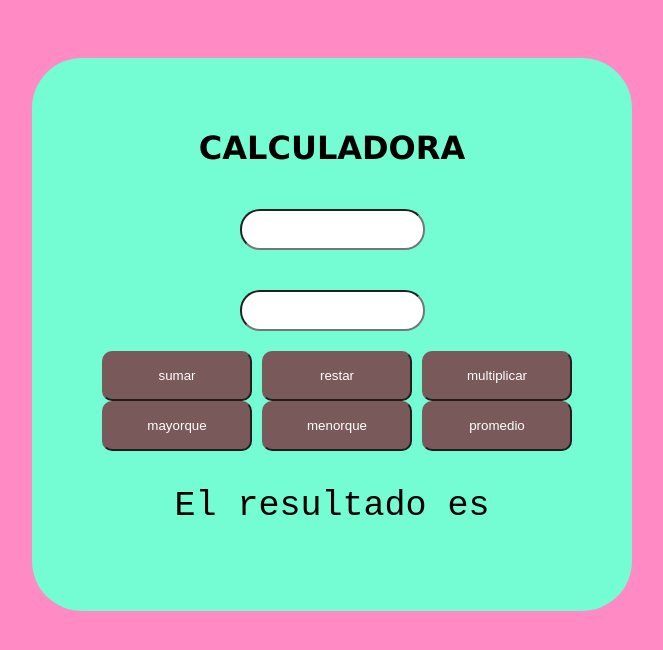
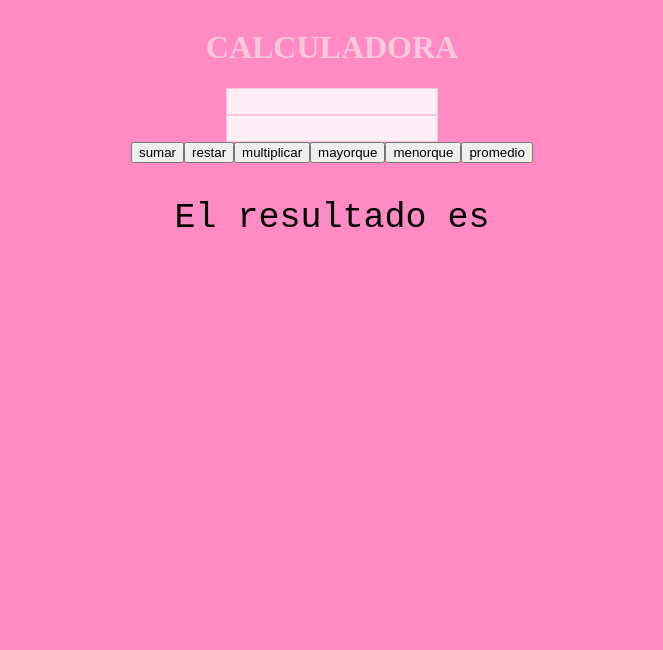
Before and after one commit to nandostiwar/20242-DesarrolloWeb, a React (Vite) app in the folder calculadora-proyecto/front-end-calculadora/: page / in a window 1280 px wide. Shown: the top 650 px of the page, without its empty margins (308-971 px from the left). Built offline with nearby package versions, Linux system fonts and the light colour scheme.

Commit message:
parcial 1

```diff
--- a/calculadora-proyecto/front-end-calculadora/src/styles/Calculadora.css
+++ b/calculadora-proyecto/front-end-calculadora/src/styles/Calculadora.css
@@ -1,39 +1,64 @@
-body{
-    text-align: center;
-    justify-content: center;
+.container {
     display: flex;
+    flex-direction: column;
+    align-items: center;
 }
 
-.container{
-    text-align: center;
-    justify-content: center;
-    background-color: rgb(116, 252, 211);
-    padding: 50px;
-    margin: 50px;
-    border-radius: 50px;
-    width: 500px;
-    display: block;
+h1#txtCalculadora {
+    color: #f8c8dc; /* Cambiar el título a rosa pastel */
 }
 
-.number{
-    margin: 20px;
-    height: 20px;
-    border-radius: 20px;
-    height: 35px;
-    text-align: center;
+.number-selection {
+    display: grid;
+    grid-template-columns: repeat(3, 1fr); /* Distribuye las cajas en tres columnas */
+    gap: 20px; /* Aumenta el espacio entre los cuadros */
+    margin-bottom: 20px; /* Espacio debajo de la sección */
 }
 
-.btnEnviar{
-    border-radius: 10px;
-    width: 150px;
-    height: 50px;
-    background-color: rgb(121, 89, 89);
-    color: white;
-    border-color: rgb(121, 89, 89);
+.number-selection div {
+    display: flex;
+    align-items: center;
+    justify-content: space-between;
+    padding: 10px;
+}
+
+input[type="number"] {
+    width: 80px;
+    padding: 5px;
+    margin-right: 10px;
+    border: 1px solid #f8c8dc; /* Borde rosa pastel */
+    background-color: #ffeef5; /* Fondo rosa pastel suave */
+    color: #333; /* Color de texto */
+}
+
+input[type="checkbox"] {
     margin-left: 10px;
 }
 
-#txtCalculadora{
-    color: rgb(0, 0, 0);
-    font-family: Trebuchet, Geneva, Tahoma, Verdana;
+button {
+    margin-right: 10px;
+    background-color: #f8c8dc; /* Fondo de botón rosa pastel */
+    color: #333; /* Color de texto */
+    border: none;
+    padding: 10px;
+    cursor: pointer;
+    border-radius: 5px;
 }
+
+button:hover {
+    background-color: #f4b0c7; /* Color rosa pastel más oscuro al hacer hover */
+}
+
+input[type="text"] {
+    width: 200px;
+    padding: 5px;
+    border: 1px solid #f8c8dc; /* Borde rosa pastel */
+    background-color: #ffeef5; /* Fondo rosa pastel suave */
+    color: #333;
+}
+
+.sorting, .sorting-desc, .equation {
+    margin-top: 20px;
+    display: flex;
+    align-items: center;
+}
```
